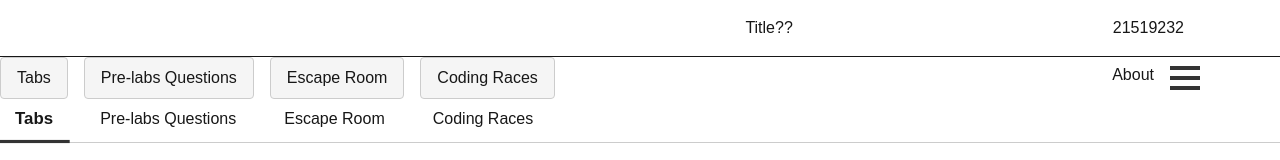
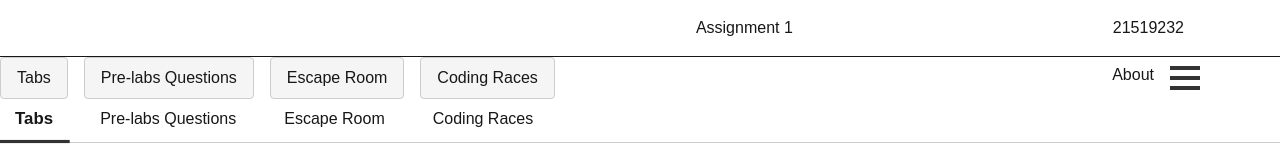
Before and after one commit to nganLikeable/LMS-Moodle-Featuring-Escape-room, a Next.js app: page / in a window 1280 px wide. Shown: the top 160 px of the page. Built offline with nearby package versions, Linux system fonts and the light colour scheme.

Commit message:
merged with ftr-tabs

```diff
--- a/app/Components/Header.tsx
+++ b/app/Components/Header.tsx
@@ -5,7 +5,7 @@ export default function Header() {
   return (
     <header className={styles.container}>
       <ul>
-        <li>Title??</li>
+        <li>Assignment 1</li>
         <li> 21519232</li>
       </ul>
     </header>
```
